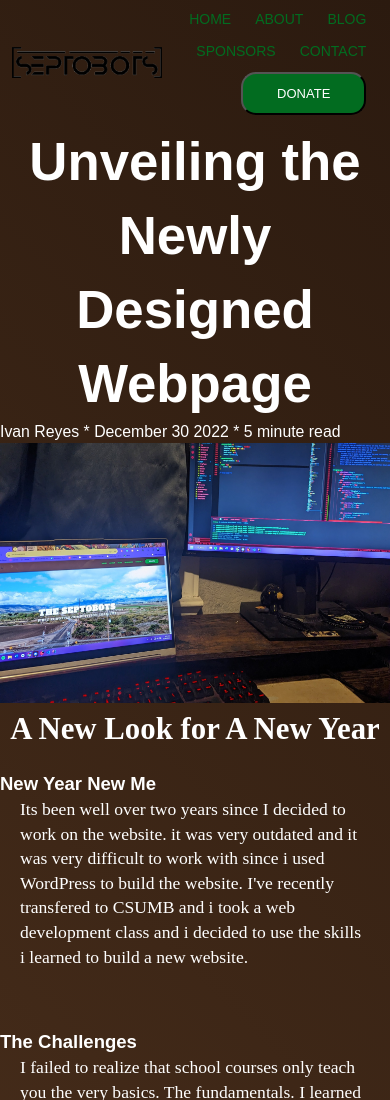
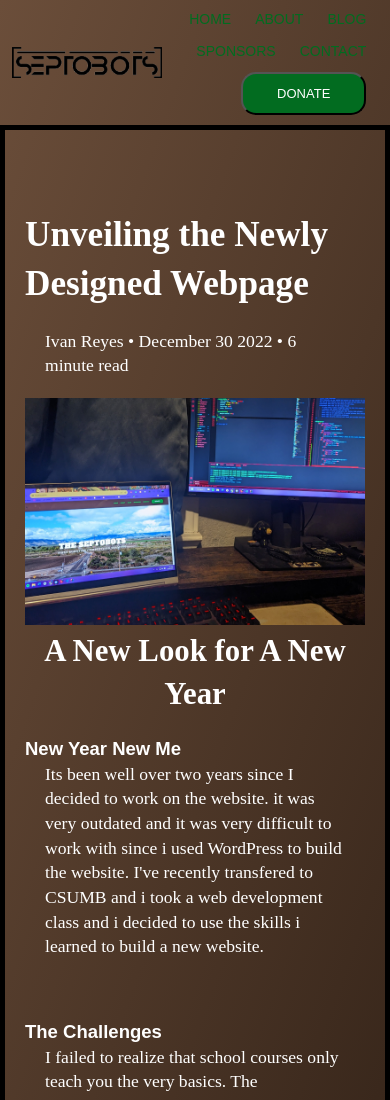
Before and after one commit to Septobots-Website/Septobots, a Gatsby site: page /unveilingTheNewWebsite in a window 390 px wide. Shown: the top 1100 px of the page. Built offline with nearby package versions, Linux system fonts and the light colour scheme; Gatsby itself is replaced by a stand-in of ours; a web font is replaced by a local one.

Commit message:
modified:   src/components/blog/blogTemplate 	modified:   src/components/recentBlogs.js 	modified:   src/pages/unveilingTheNewWebsite.js 	modified:   src/styles/global.css

```diff
--- a/src/components/recentBlogs.js
+++ b/src/components/recentBlogs.js
@@ -1,8 +1,7 @@
 import React from 'react'
-import Navbar from './Navbar'
 import '../styles/global.css'
 
-export default function BlogLayout() {
+export default function recentBlogs() {
   return (
       <section className="recentBlogs">
         <div className="recentBlogGrid">
--- a/src/pages/unveilingTheNewWebsite.js
+++ b/src/pages/unveilingTheNewWebsite.js
@@ -23,7 +23,7 @@ export default function unveilingTheNewPage() {
     <div className="blog">
         <div className="blogHeader">
             <h1>Unveiling the Newly Designed Webpage</h1>
-            <p>Ivan Reyes * December 30 2022 * 5 minute read</p>
+            <p>Ivan Reyes • December 30 2022 • 6 minute read</p>
         </div>
         <div className="blogBody">
             <div className="blogBodyHeader">
@@ -70,7 +70,6 @@ export default function unveilingTheNewPage() {
             </div>
         </div>
     </div>
-    <recentBlogs/>
 </Layout>
 
   )
--- a/src/styles/global.css
+++ b/src/styles/global.css
@@ -14,7 +14,7 @@ html {
     box-sizing: border-box;
     font-size: 62.5%;
     scroll-behavior: smooth;
-    background-image: linear-gradient(-135deg, #2b1a0f, #543620);
+    background-image: linear-gradient(-70deg, #1b1009, #6b4e3a);
     font-family: 'Palanquin Dark', sans-serif;
 }
 @media(max-width: 75em){
@@ -241,7 +241,7 @@ nav .fa{
 .youtubeSection{
     text-align: center;
     font-family: 'Special Elite', cursive;
-    background-image: linear-gradient(-135deg, #2b1a0f, #543620);
+    background-image: linear-gradient(-45deg, #24160d, #49301e);
 }
 .youtubeSection h2{
     font-size: 4rem;
@@ -548,9 +548,30 @@ textarea {
 
 /* blog page */
 
+.blog .blogBody{
+    width: 55%;
+
+}
+.blog{
+    border: 5px solid #000;
+    padding: 80px 20px;
+}
+
 .blogBody{
     margin: 0 auto;
     width: 65%;
+}
+.blogHeader h1{
+    padding: auto 20px;
+    font-family: 'Cabin Sketch', cursive;
+    font-size: 4rem;
+    text-align: left;
+}
+.blogHeader p{
+    padding: 20px;
+    font-family: 'Tillana', cursive;
+    font-size: 2rem;
+    text-align: left;
 }
 .blogBody img{
     width: 100%;
@@ -574,7 +595,17 @@ textarea {
     padding: 20px;
 }
 .blog-item a{
+    color: #026c20;
     text-decoration: none;
+}
+.blog-item a:hover, .blog-item:hover{
+    content:"";
+    color: #0786b5;
+    box-shadow: 0px 6px 18px 0px rgba(0,0,0,0.6),
+                0px 6px 6px 0px rgba(0,0,0,0.42),
+                0px 12px 6px -6px rgba(0,0,0,0.36);
+    border-radius: 10px;
+    background-image: linear-gradient(180deg, #fff, #bbbbbb);
 }
 .blog-grid{
     width: 100%;
@@ -598,12 +629,12 @@ textarea {
 }
 @media (max-width: 40rem) {
     .blog-grid{
-        padding: 1rem 1rem;
+        padding: 3rem 3rem;
     }
     .blog-grid{
         grid-template-columns: 1fr;
     }
-    .blogBody{
+    .blogBody, .blog .blogBody{
         width: 100%;
     }
 }
```
Also changed, not shown: 1 other file.
